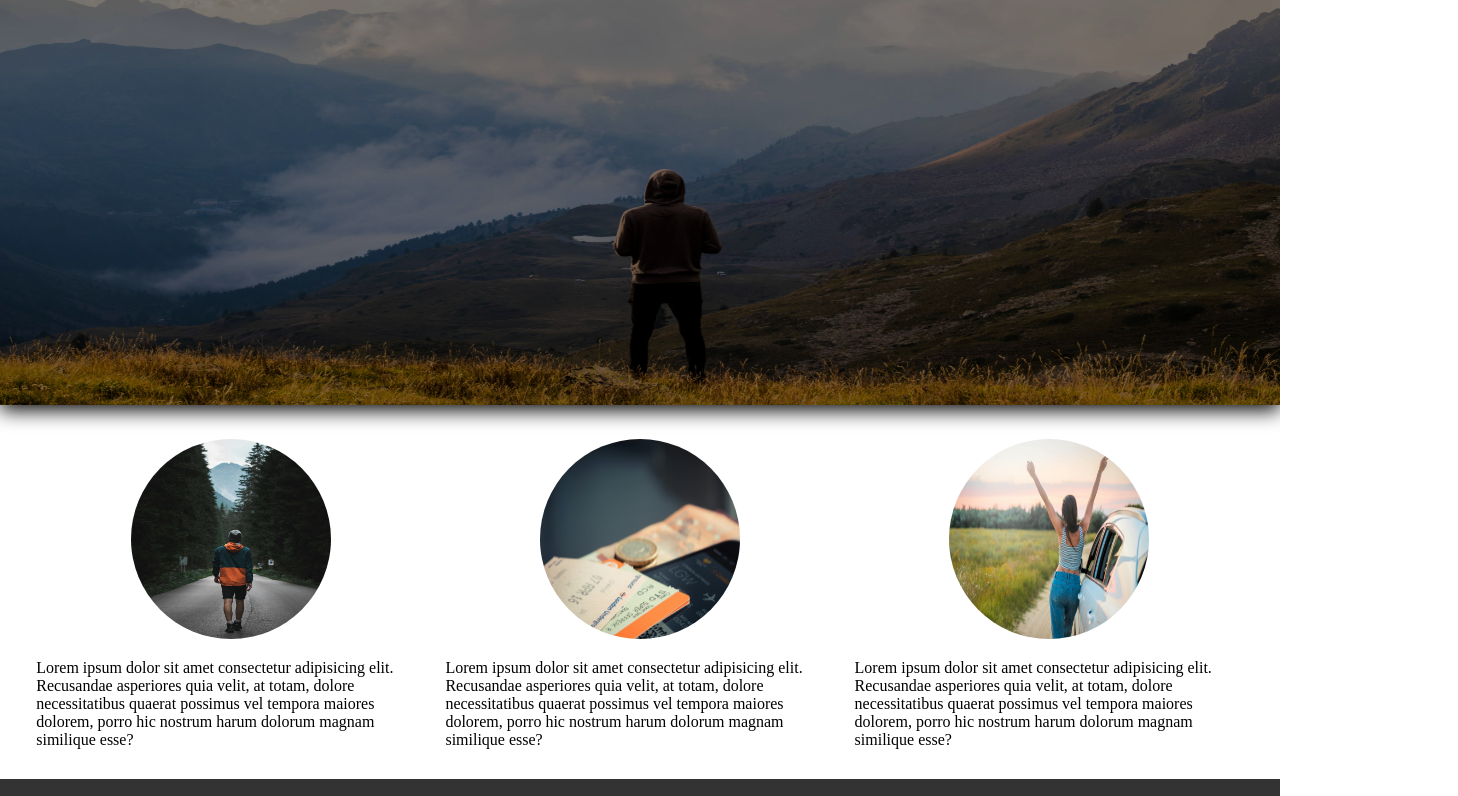
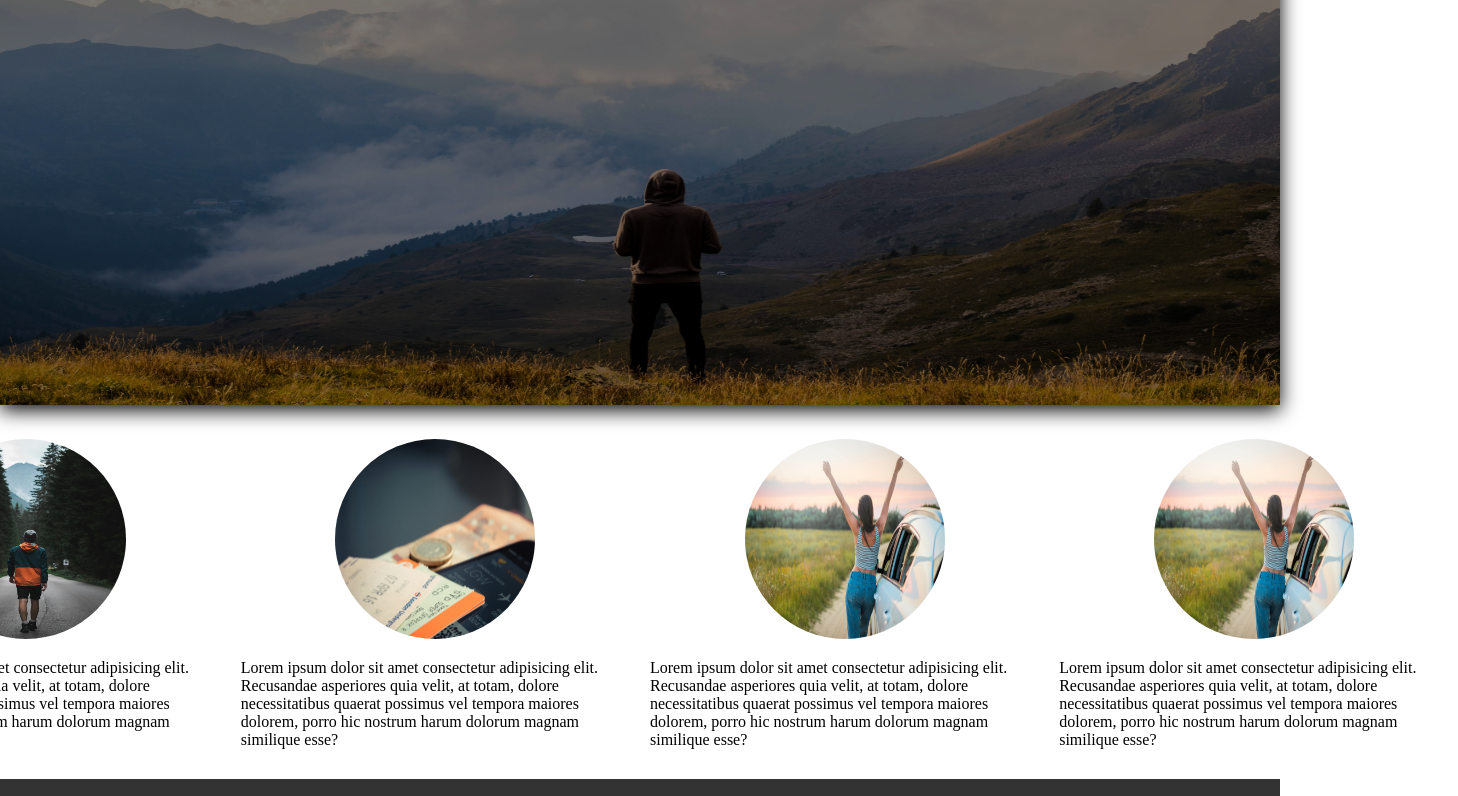
Before and after one commit to Daishop/git-SegundaEntrega, a plain HTML site: page index.html in a window 1280 px wide. Shown: the part 214-1010 px from the top of the page, 1458 px wide, since content can reach past the window. Drawn offline with Linux system fonts and the light colour scheme.

Commit message:
cambio-de-prueba

```diff
--- a/index.html
+++ b/index.html
@@ -44,8 +44,13 @@
                     dolore necessitatibus quaerat possimus vel tempora maiores dolorem, porro hic nostrum harum dolorum
                     magnam similique esse?</p>
             </div>
-
-
+            <div class="prueba"></div>
+            <div class="terceraSeccion">
+                <img class="circulo" src="assets/pexels-oleksandr-p-2680937.jpg" alt="imgCirulo2">
+                <p>Lorem ipsum dolor sit amet consectetur adipisicing elit. Recusandae asperiores quia velit, at totam,
+                    dolore necessitatibus quaerat possimus vel tempora maiores dolorem, porro hic nostrum harum dolorum
+                    magnam similique esse?</p>
+            </div>
         </div>
     </main>
 
```
